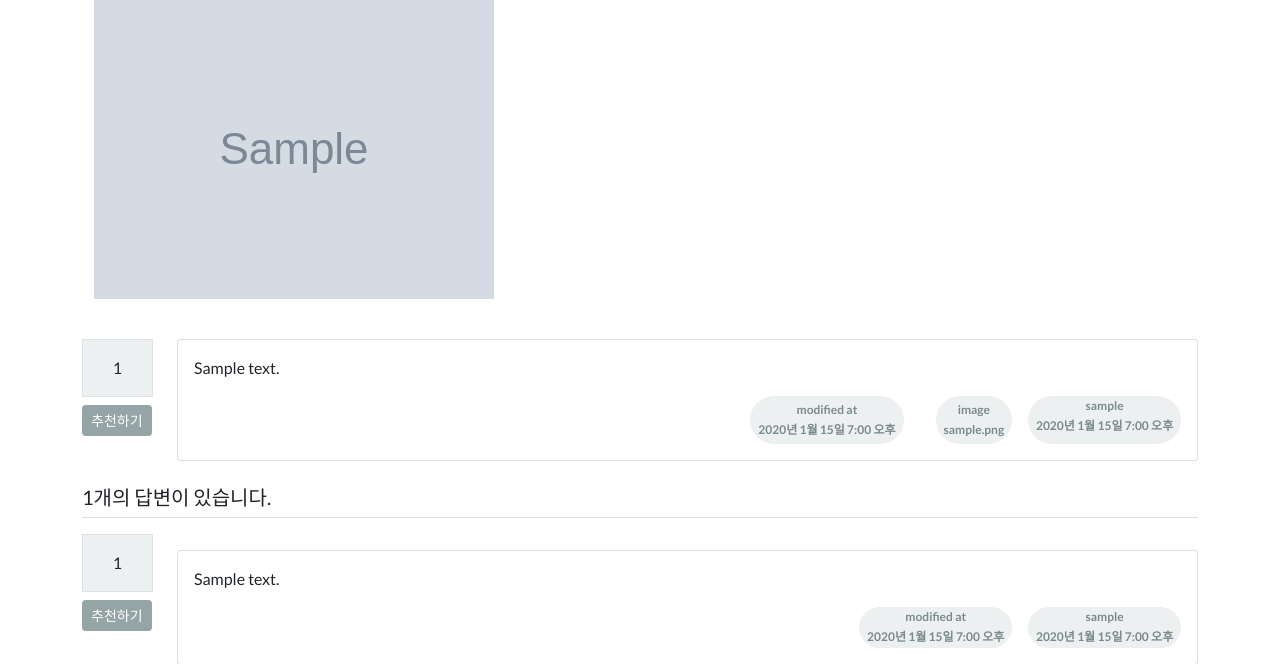
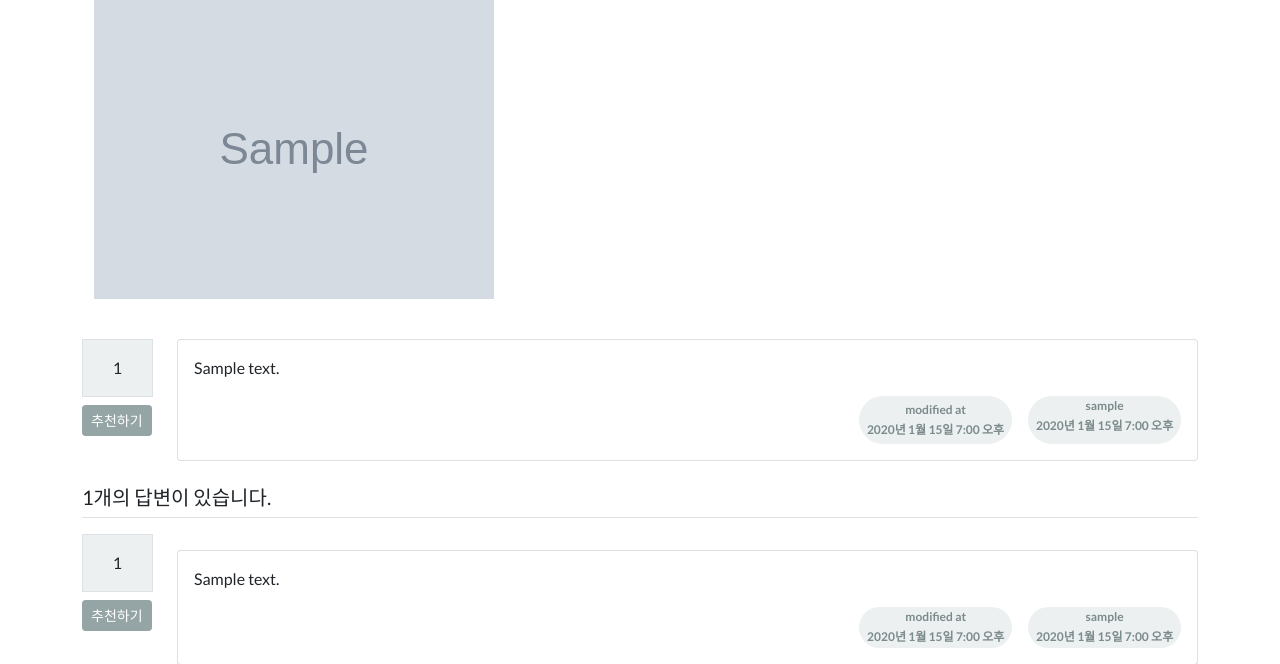
Before and after one commit to id-gxon/investment-analysis, a Django app: page /board/1/ in a window 1280 px wide. Shown: the part 189-853 px from the top of the page. Run offline with Django 4.2, Linux system fonts and the light colour scheme; tables that the repository leaves empty hold one stand-in row (values such as "Sample post"); grey boxes marked "Sample" are stand-in pictures; some libraries are stand-ins or nearby versions.

Commit message:
detatil.html수정

```diff
--- a/templates/board/discussion_detail.html
+++ b/templates/board/discussion_detail.html
@@ -40,12 +40,7 @@
                             <div>{{ discussion.modify_date }}</div>
                         </div>
                         {% endif %}
-                        {% if discussion.image %}
-                        <div class="badge rounded-pill bg-light p-2 text-left mx-3">
-                            <div class="mb-2">image</div>
-                            <div>{{ discussion.image }}</div>
-                        </div>
-                        {% endif %}
+
                         <div class="badge rounded-pill bg-light">
                             <div class="mb-2">{{ discussion.author.username }}</div>
                             <div>{{ discussion.create_date }}</div>
```
